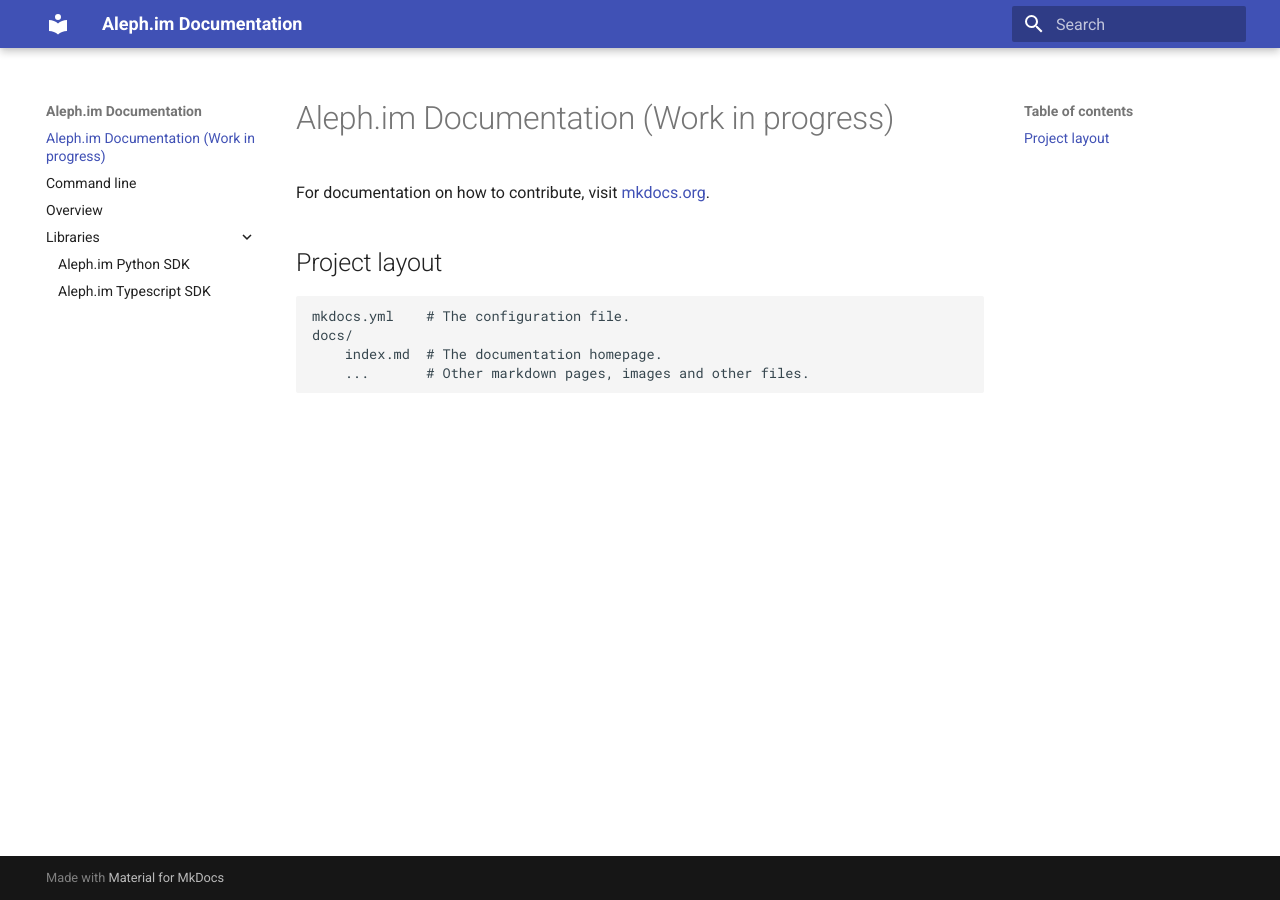
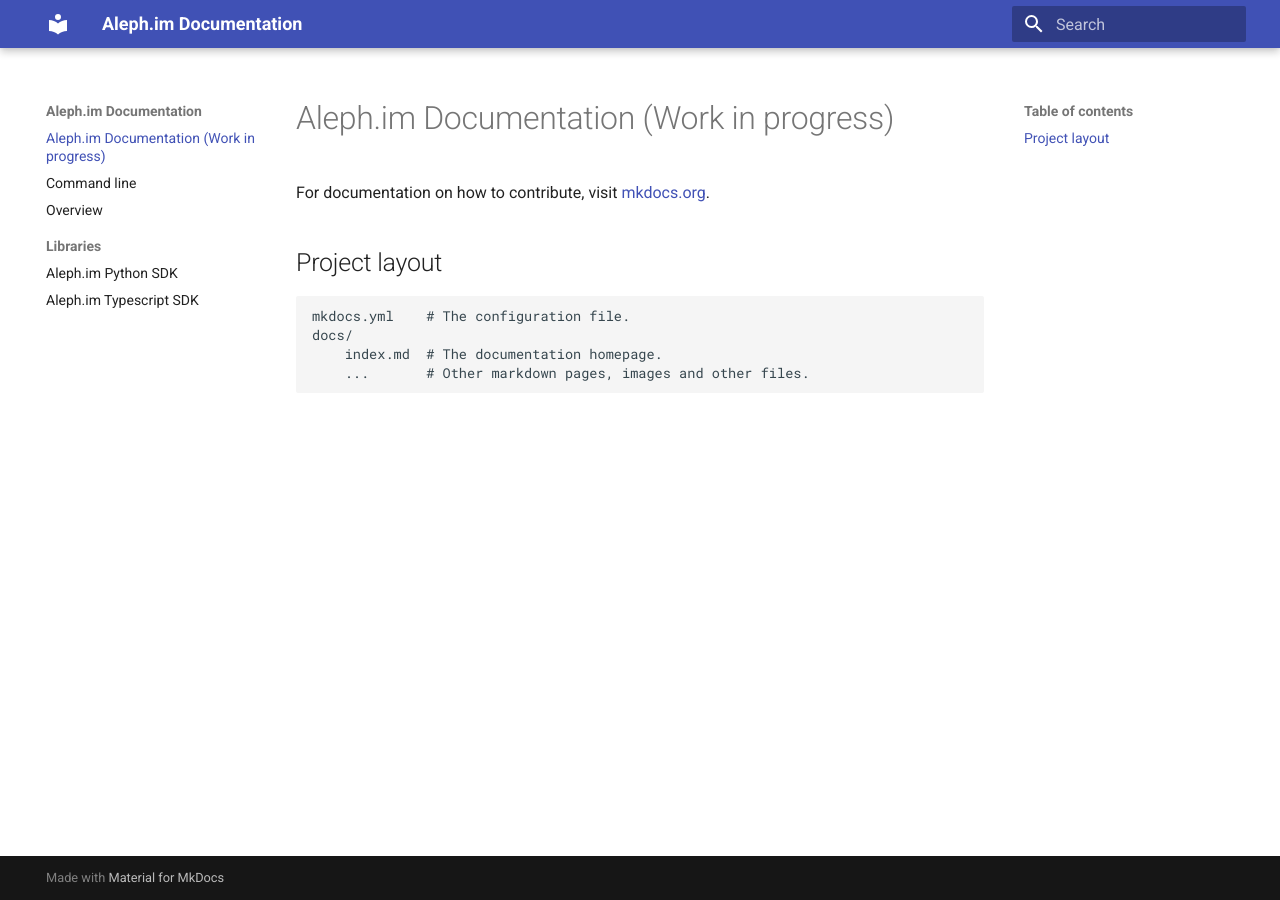
Before and after one commit to aleph-im/aleph-docs, an MkDocs documentation site: the page built from docs/index.md, in a window 1280 px wide. Built offline with MkDocs 1.6.1 and Material for MkDocs 9.7.7, drawn with Linux system fonts in a browser that asks for light colours.

Commit message:
Chore: Enhance Mkdocs navigation

```diff
--- a/mkdocs.yml
+++ b/mkdocs.yml
@@ -2,4 +2,7 @@
 theme:
   name: material
   features:
-    - navigation.expand
+    - navigation.instant
+    - navigation.tracking
+    - navigation.sections
+    - navigation.path
```
